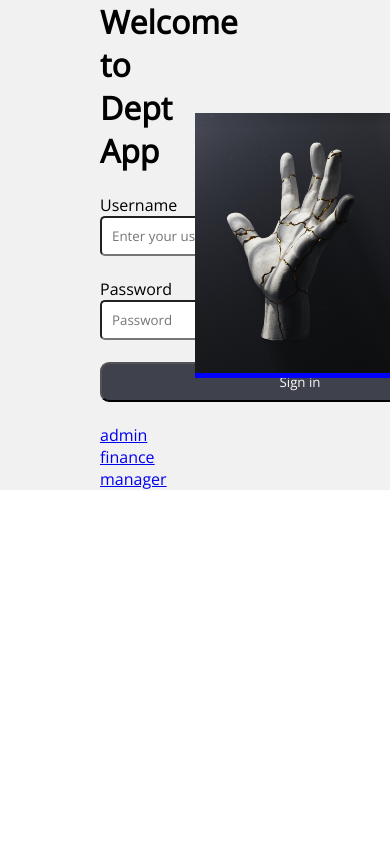
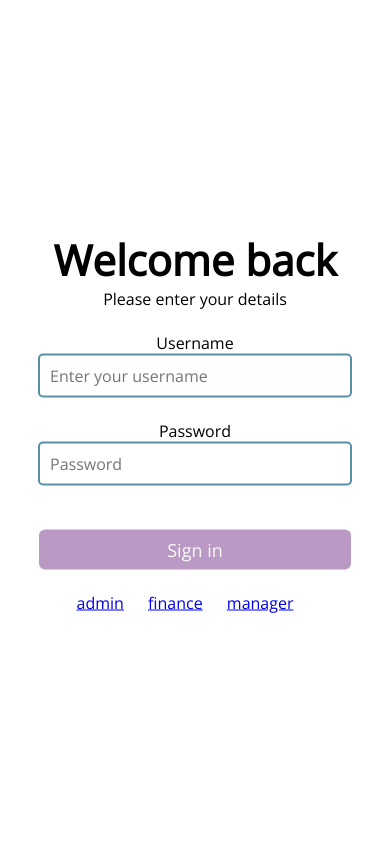
Before and after one commit to victorchendra02/UTS-PWM, a Flask app: page / in a window 390 px wide; the page is wider, and only the part inside the window is pictured. Run offline with Flask 2, Linux system fonts and the light colour scheme.

Commit message:
Responsive admin page

```diff
--- a/static/styles/index-style.css
+++ b/static/styles/index-style.css
@@ -1,8 +1,4 @@
 @import url("https://fonts.googleapis.com/css2?family=Inter&family=Open+Sans&display=swap");
-
-:root {
-    --input-field-width: 400px;
-}
 
 * {
     margin: 0;
@@ -13,7 +9,7 @@
 }
 
 .container {
-    background-color: rgb(241, 241, 241);
+    /* background-color: rgb(132, 132, 132); */
 
     display: flex;
     justify-content: center;
@@ -21,36 +17,144 @@
 }
 
 .left-content {
-    background-color: rgb(241, 241, 241);
+    /* background-color: rgb(239, 124, 124); */
     width: 50%;
+    height: 100vh;
+
+    position: relative;
+
     /* height: auto; */
-    padding-left: 100px;
+    /* padding-left: 7%; */
+}
+.inside-left-content {
+    /* background-color: #c1cbcf; */
+    text-align: center;
+
+    position: absolute;
+    top: 50%;
+    left: 50%;
+    transform: translate(-50%, -50%);
 }
 
 .right-content {
-    background-color: blue;
     width: 50%;
+    height: 100vh;
 }
 
 .img-responsive {
-    width: 100%;
-    /* height: 100vh; */
+    width: 50vw;
+    height: 100vh;
+    object-fit: cover;
 }
 
 .login-field {
-    width: var(--input-field-width);
+    all: unset;
+    width: 400px;
     height: 40px;
 
-    box-sizing: border-box;
     border-radius: 5px;
     padding-left: 10px;
+    border: 2px solid #5890a8;
+    text-align: left;
 }
 
 .signin-button {
-    width: var(--input-field-width);
+    all: unset;
+    width: 412px;
     height: 40px;
 
-    background-color: #3f414d;
+    /* background: linear-gradient(315deg, #798d98, #ba9ac5); */
+    background: #ba9ac5;
     color: rgb(249, 249, 249);
-    border-radius: 9px;
+    border-radius: 6px;
+    font-size: 18px;
 }
+
+.left-content h1 {
+    font-size: 42px;
+}
+.left-content p {
+    font-size: 16px;
+}
+.left-content a {
+    padding-right: 20px;
+}
+
+/* 4. Small devices (portrait tablets and large phones, 600px and up) */
+@media all and (max-width: 950px) {
+    .login-field {
+        all: unset;
+        width: 350px;
+        height: 40px;
+
+        border-radius: 5px;
+        padding-left: 10px;
+        border: 2px solid #5890a8;
+        text-align: left;
+    }
+
+    .signin-button {
+        all: unset;
+        width: 362px;
+        height: 40px;
+
+        /* background: linear-gradient(315deg, #798d98, #ba9ac5); */
+        background: #ba9ac5;
+        color: rgb(249, 249, 249);
+        border-radius: 6px;
+        font-size: 18px;
+    }
+
+    .left-content h1 {
+        font-size: 42px;
+    }
+    .left-content p {
+        font-size: 16px;
+    }
+    .left-content a {
+        padding-right: 20px;
+    }
+}
+
+@media all and (max-width: 800px) {
+    .container {
+        /* background-color: rgb(132, 132, 132); */
+
+        display: flex;
+        flex-direction: column;
+
+        justify-content: center;
+        align-items: center;
+    }
+
+    .right-content {
+        display: none;
+    }
+
+    .img-responsive {
+        display: none;
+    }
+
+    .login-field {
+        all: unset;
+        width: 300px;
+        height: 40px;
+
+        border-radius: 5px;
+        padding-left: 10px;
+        border: 2px solid #5890a8;
+        text-align: left;
+    }
+
+    .signin-button {
+        all: unset;
+        width: 312px;
+        height: 40px;
+
+        /* background: linear-gradient(315deg, #798d98, #ba9ac5); */
+        background: #ba9ac5;
+        color: rgb(249, 249, 249);
+        border-radius: 6px;
+        font-size: 18px;
+    }
+}
--- a/templates/index.html
+++ b/templates/index.html
@@ -13,25 +13,29 @@
     <body>
         <div class="container">
             <div class="left-content">
-                <h1>Welcome to Dept App</h1>
+                <div class="inside-left-content">
+                    <h1>Welcome back</h1>
+                    <p>Please enter your details</p>
                     <br />
 
                     <form action="/add_cus" method="post">
                         <label> Username</label><br />
                         <input type="text" id="" class="login-field" placeholder="Enter your username" /><br /><br />
+
                         <label> Password</label><br />
-                    <input type="password" id="" class="login-field" placeholder="Password" /><br /><br />
+                        <input type="password" id="" class="login-field" placeholder="Password" /><br /><br /><br />
+
+                        <!-- Button -->
                         <input class="signin-button" type="submit" value="Sign in" /><br /><br />
                     </form>
 
-                <a href="/admin">admin</a><br />
-                <a href="/finance">finance</a><br />
-                <a href="/manager">manager</a><b></b>
+                    <a href="/admin">admin</a>
+                    <a href="/finance">finance</a>
+                    <a href="/manager">manager</a>
+                </div>
             </div>
 
-            <div class="right-content">
-                <img src="{{ url_for('static', filename='assets/wallpaper-login-3.jpg') }}" class="img-responsive" alt="wallpaper" />
-            </div>
+            <img src="{{ url_for('static', filename='assets/wallpaper-login-5.jpg') }}" class="img-responsive" alt="wallpaper" />
         </div>
     </body>
 </html>
```
Also changed, not shown: static/assets/wallpaper-login-4.jpg (added), 1 other file. Lines whose indentation alone changed are shown as unchanged.
